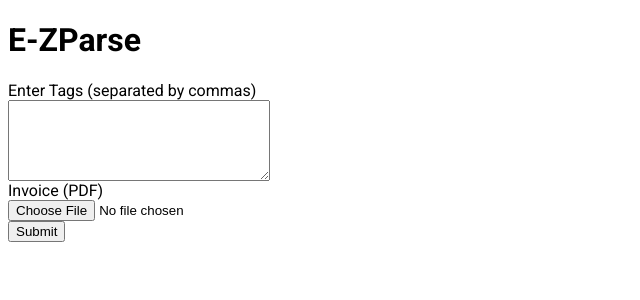
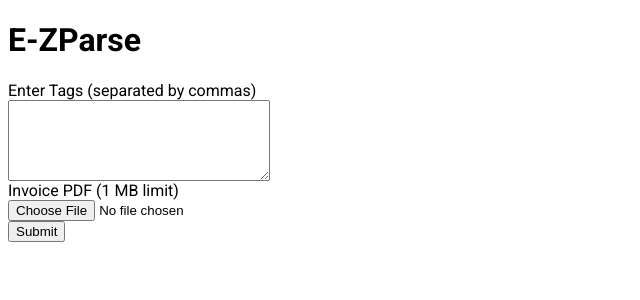
Before and after one commit to shah-a/int1.3-e-zparse, a Flask app: page / in a window 1280 px wide. Shown: the top 300 px of the page, without its empty margins (0-640 px from the left). Run offline with Flask 2, Linux system fonts and the light colour scheme.

Commit message:
[Added] error traps for irrelevant pdf/tag inputs
Details:
- If a user entered non-existent tags or uploaded a random/unrelated
  pdf file, then a KeyError: 'amount' would be raised

Other changes:
- Limited file upload size to 1 MB

```diff
--- a/app.py
+++ b/app.py
@@ -5,6 +5,7 @@ from parse import load_pages, parse
 
 app = Flask(__name__)
 app.config['ENV'] = 'development'
+app.config['MAX_CONTENT_LENGTH'] = 1 * (1024 ** 2)  # Sets 1 MB upload limit
 
 @app.route('/', methods=['GET', 'POST'])
 def home():
--- a/parse.py
+++ b/parse.py
@@ -28,7 +28,7 @@ def get_transactions(pages, search_term):
                 amount = float(amount.group().replace(',', ''))
                 transactions.append(Transaction(tag, amount))
 
-    return transactions
+    return transactions if transactions else None
 
 def parse(pages, tags):
     """Parses invoice for all tags and returns csv results."""
@@ -36,11 +36,11 @@ def parse(pages, tags):
 
     for tag in tags:
         data = get_transactions(pages, tag)
+        if not data:
+            continue
         df = DataFrame(data)
-
         total = round(df['amount'].sum(), 2)
         df['total'] = Series(total)
-
         df_combined = concat([df_combined, df], axis=1)
 
     return df_combined.to_csv(index=False)
--- a/templates/index.html
+++ b/templates/index.html
@@ -17,7 +17,7 @@
   <form method="POST" enctype=multipart/form-data>
     <label for="tags">Enter Tags (separated by commas)</label>
     <textarea name="tags" id="tags" cols="30" rows="5"></textarea>
-    <label for="pdf">Invoice (PDF)</label>
+    <label for="pdf">Invoice PDF (1 MB limit)</label>
     <input type="file" id="pdf" name="pdf">
     <button type="submit">Submit</button>
   </form>
```
